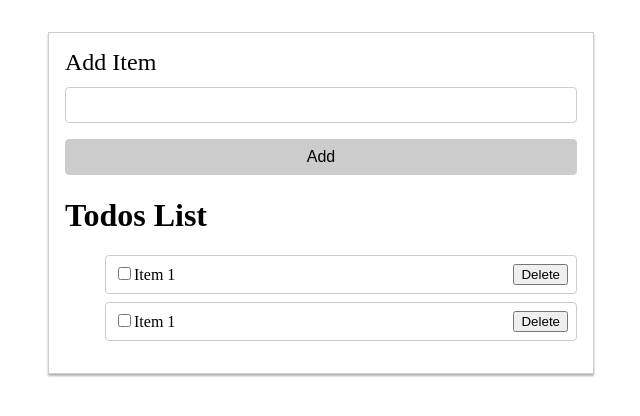
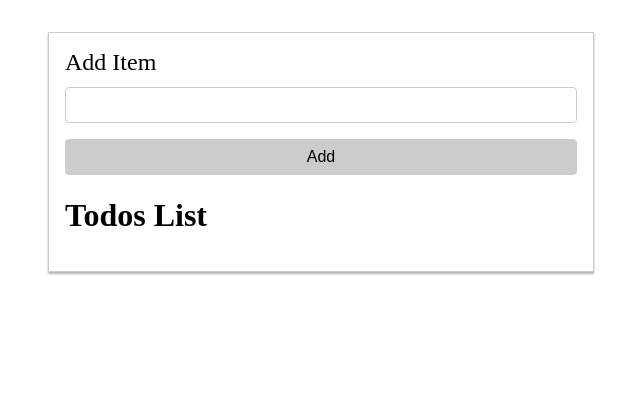
Before and after one commit to jason-alley/react-todo-app, a React (Vite) app: page / in a window 1280 px wide. Shown: the top 416 px of the page, without its empty margins (319-959 px from the left). Built offline with nearby package versions, Linux system fonts and the light colour scheme.

Commit message:
refactored code to properly display todo list items

```diff
--- a/src/App.jsx
+++ b/src/App.jsx
@@ -18,10 +18,16 @@
    */
   const handleSubmit = (e) => {
     e.preventDefault()
+
     setTodos(currentTodos => {
-      return [...currentTodos, {todo, id: crypto.randomUUID(),  title: todo, completed: false },
+      return [...currentTodos,
+        { id: crypto.randomUUID(),
+          title: todo,
+          completed: false
+        },
     ]
     })
+    setTodo("")
   }
 
   return(
@@ -35,20 +41,17 @@
       </form>
       <h1>Todos List</h1>
       <ul className="todo-list">
-        <li>
-          <label>
-            <input type="checkbox" />
-            Item 1
-          </label>
-          <button className="btn btn-delete">Delete</button>
-        </li>
-        <li>
-          <label>
-            <input type="checkbox" />
-            Item 1
-          </label>
-          <button className="btn btn-delete">Delete</button>
-        </li>
+      {todos.map(todo => {
+        return (
+          <li key={todo.id}>
+            <label>
+              <input type="checkbox" defaultChecked={todo.completed} />
+              {todo.title}
+            </label>
+            <button className="btn btn-delete">Delete</button>
+          </li>
+        )
+      })}
       </ul>
     </div>
   )
```
